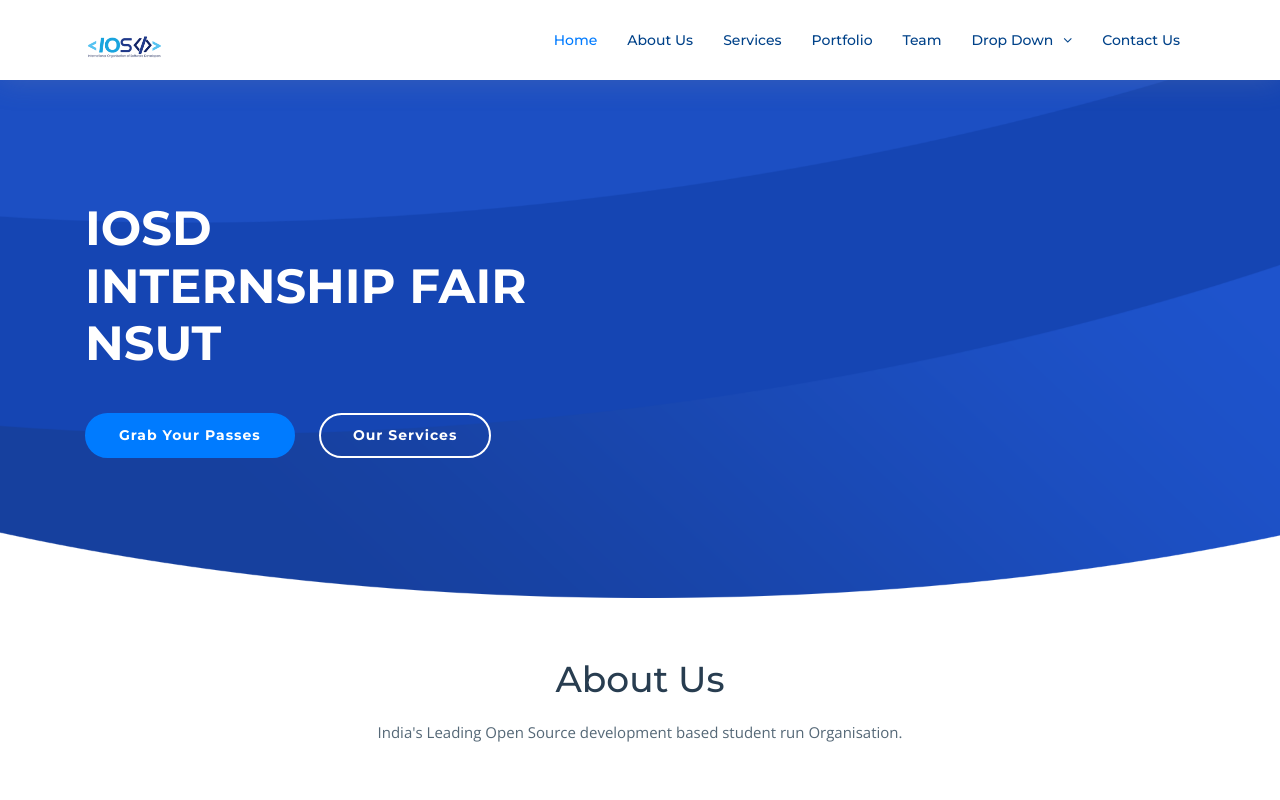
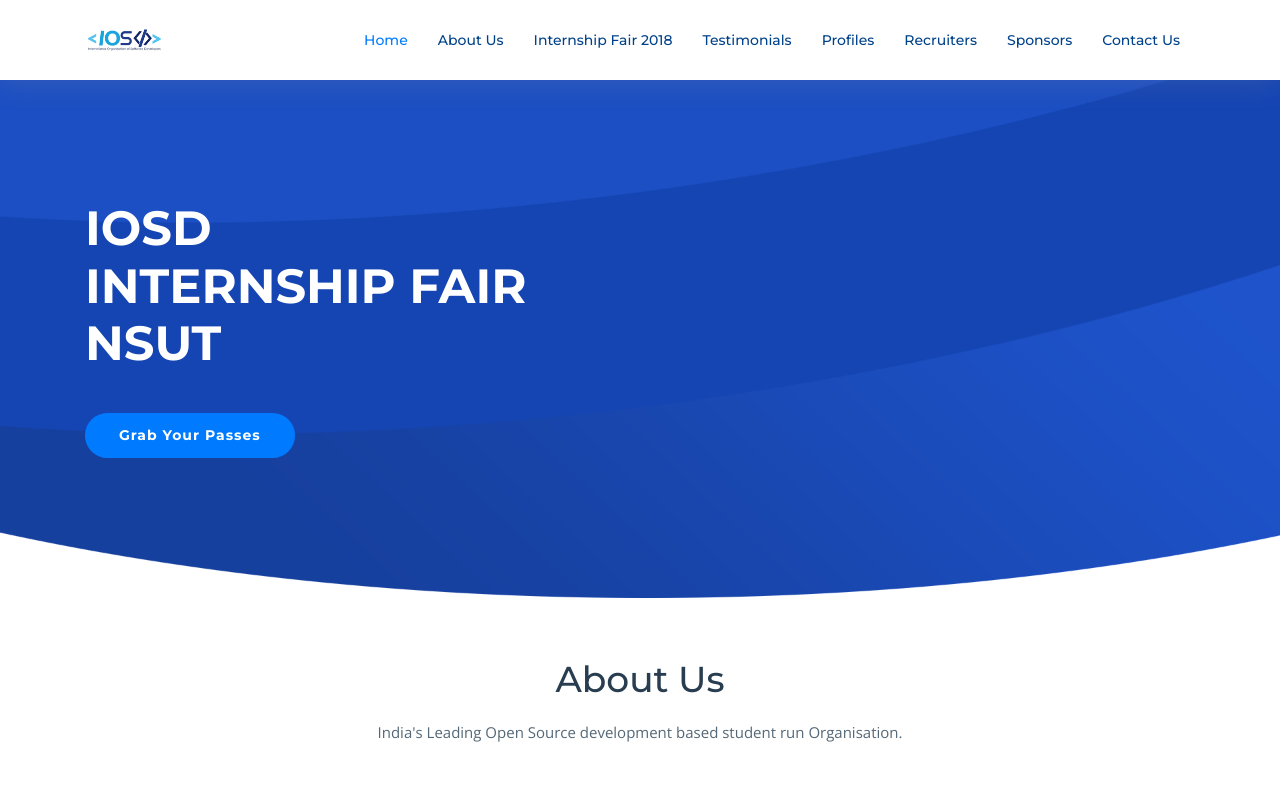
Before and after one commit to IOSD/Internship-Fair-2019, a plain HTML site: page index.html in a window 1280 px wide. Shown: the top 800 px of the page. Drawn offline with nearby package versions, Linux system fonts and the light colour scheme; animation ran at ten frames a second; files whose address does not match are found by name.

Commit message:
Added map, corrected navigation links

```diff
--- a/index.html
+++ b/index.html
@@ -27,6 +27,9 @@
   <link href="css/style.css" rel="stylesheet">
   <style type="text/css">
 
+	.logopic {
+		margin-top: -7px;
+	}
     #stipend:before {
       content: "₹";
     }
@@ -49,7 +52,7 @@
   <header id="header" class="fixed-top">
     <div class="container">
 
-      <div class="logo float-left">
+      <div class="logo float-left logopic">
         <!-- Uncomment below if you prefer to use an image logo -->
         <!-- <h1 class="text-light"><a href="#header"><span>NewBiz</span></a></h1> -->
         <a href="#intro" class="scrollto"><img src="img/iosd.png" alt="logo" class="img-fluid"></a>
@@ -59,10 +62,12 @@
         <ul>
           <li class="active"><a href="#intro">Home</a></li>
           <li><a href="#about">About Us</a></li>
-          <li><a href="#services">Services</a></li>
-          <li><a href="#portfolio">Portfolio</a></li>
-          <li><a href="#team">Team</a></li>
-          <li class="drop-down"><a href="#">Drop Down</a>
+          <li><a href="#why-us">Internship Fair 2018</a></li>
+          <li><a href="#testimonials">Testimonials</a></li>
+          <li><a href="#services">Profiles</a></li>
+          <li><a href="#clients">Recruiters</a></li>
+          <li><a href="#team">Sponsors</a></li>
+          <!--<li class="drop-down"><a href="#">Drop Down</a>
             <ul>
               <li><a href="#">Drop Down 1</a></li>
               <li class="drop-down"><a href="#">Drop Down 2</a>
@@ -78,7 +83,7 @@
               <li><a href="#">Drop Down 4</a></li>
               <li><a href="#">Drop Down 5</a></li>
             </ul>
-          </li>
+          </li>-->
           <li><a href="#contact">Contact Us</a></li>
         </ul>
       </nav><!-- .main-nav -->
@@ -97,7 +102,7 @@
         <h2>IOSD<br>INTERNSHIP FAIR<br>NSUT</h2>
         <div>
           <a href="#about" class="btn-get-started scrollto">Grab Your Passes</a>
-          <a href="#services" class="btn-services scrollto">Our Services</a>
+          <!--<a href="#services" class="btn-services scrollto">Our Services</a>-->
         </div>
       </div>
 
@@ -814,7 +819,7 @@
     <!--==========================
       Sponsors Section
     ============================-->
-    <section id="contact">
+    <section id="team">
       <div class="container">
 
         <div class="section-header">
@@ -955,8 +960,8 @@
 
           <div class="col-lg-6">
             <div class="map mb-4 mb-lg-0">
-              <iframe src="https://www.google.com/maps/embed?pb=!1m14!1m8!1m3!1d12097.433213460943!2d-74.0062269!3d40.7101282!3m2!1i1024!2i768!4f13.1!3m3!1m2!1s0x0%3A0xb89d1fe6bc499443!2sDowntown+Conference+Center!5e0!3m2!1smk!2sbg!4v1539943755621" frameborder="0" style="border:0; width: 100%; height: 312px;" allowfullscreen></iframe>
-            </div>
+              <iframe src="https://www.google.com/maps/embed?pb=!1m18!1m12!1m3!1d1526.7438031895335!2d77.03546701770973!3d28.60907331849464!2m3!1f0!2f0!3f0!3m2!1i1024!2i768!4f13.1!3m3!1m2!1s0x390d0535a9776f4b%3A0x9b2c0f151458cdc7!2sNSUT+Front+Lawns!5e0!3m2!1sen!2sin!4v1550417389241" frameborder="0" style="border:0; width: 100%; height: 312px;" allowfullscreen></iframe>
+			</div>
           </div>
 
           <div class="col-lg-6">
```
